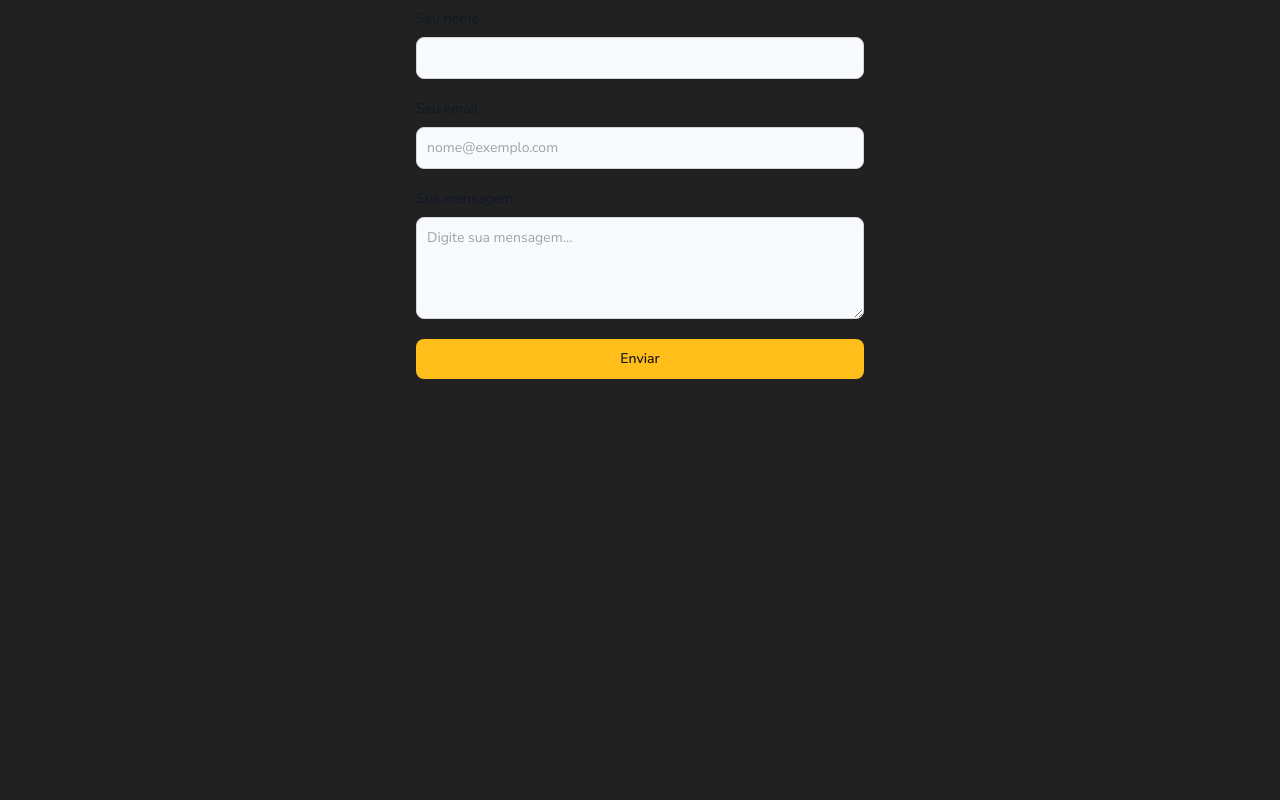
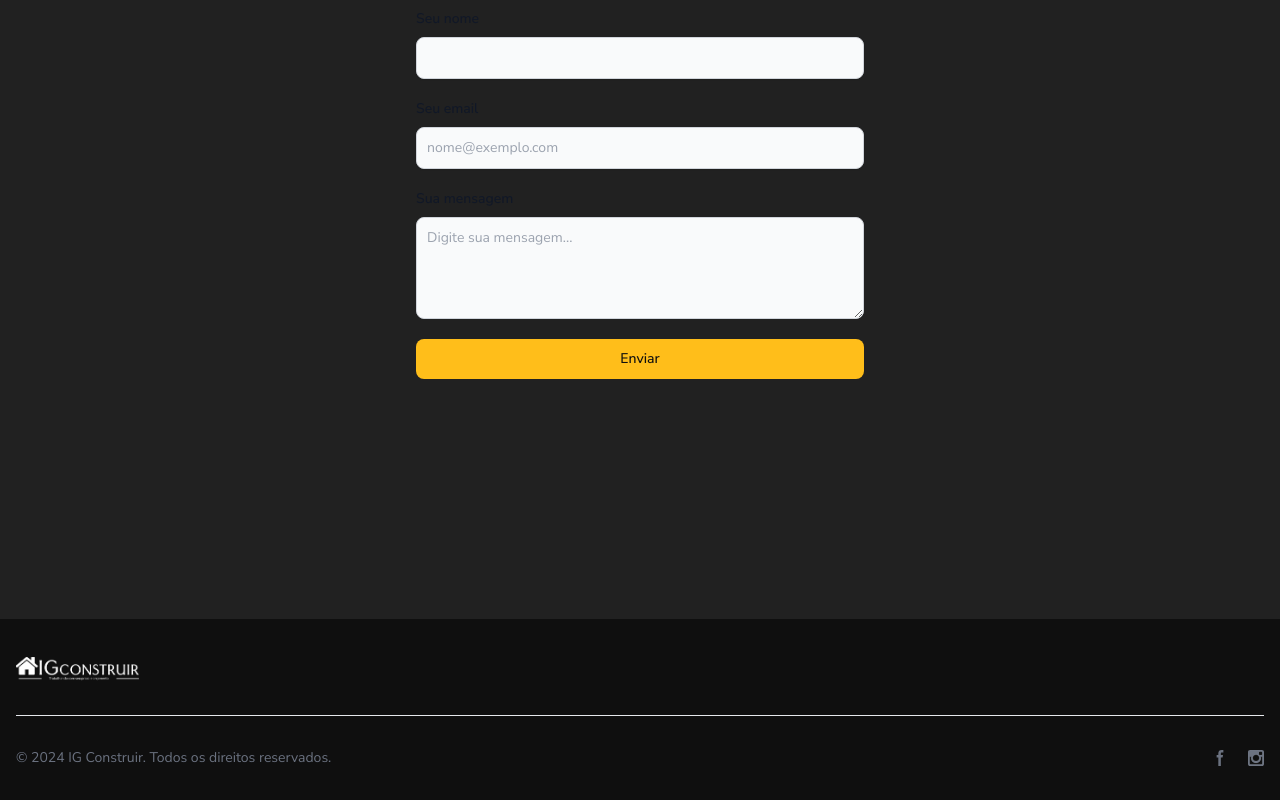
Before and after one commit to alexdiegoo/igconstruir-landing-page, a React (Vite) app: page / in a window 1280 px wide. Shown: the part 3349-4149 px from the top of the page. Before the commit the page ends 3728 px from the top, so only its background shows below. Built offline with nearby package versions, Linux system fonts and the light colour scheme.

Commit message:
feat: :sparkles: footer component

```diff
--- a/src/App.tsx
+++ b/src/App.tsx
@@ -1,4 +1,5 @@
 import Header from "./components/Header";
+import Footer from "./components/Footer";
 import Container from "./components/Container";
 
 import Home from "./sections/Home";
@@ -23,6 +24,7 @@ function App() {
         <About />
         <Contact />
       </Container>
+      <Footer />
     </div>
   )
 }
--- /dev/null
+++ b/src/components/Footer/index.tsx
@@ -0,0 +1,36 @@
+import Logo from "../../../public/logo.png"
+
+function Footer() {
+    return (
+        <footer className="bg-bg-card mt-60">
+            <div className="mx-auto w-full max-w-screen-xl p-4 py-6 lg:py-8">
+                <div className="md:flex md:justify-between">
+                <div className="mb-6 md:mb-0">
+                    <a href="#" className="flex items-center">
+                        <img src={Logo} className="h-8 me-3" alt="FlowBite Logo" />
+                    </a>
+                </div>
+            </div>
+            <hr className="my-6 border-gray-200 sm:mx-auto dark:border-gray-700 lg:my-8" />
+            <div className="sm:flex sm:items-center sm:justify-between">
+                <span className="text-sm text-gray-500 sm:text-center dark:text-gray-400">© 2024 <a href="#" className="hover:underline">IG Construir</a>. Todos os direitos reservados.
+                </span>
+                <div className="flex mt-4 sm:justify-center sm:mt-0">
+                    <a href="#" className="text-gray-500 hover:text-gray-900 dark:hover:text-white">
+                        <svg className="w-4 h-4" aria-hidden="true" xmlns="http://www.w3.org/2000/svg" fill="currentColor" viewBox="0 0 8 19">
+                                <path fill-rule="evenodd" d="M6.135 3H8V0H6.135a4.147 4.147 0 0 0-4.142 4.142V6H0v3h2v9.938h3V9h2.021l.592-3H5V3.591A.6.6 0 0 1 5.592 3h.543Z" clip-rule="evenodd"/>
+                            </svg>
+                        <span className="sr-only">Facebook page</span>
+                    </a>
+                    <a href="#" className="text-gray-500 hover:text-gray-900 dark:hover:text-white ms-5">
+                    <svg fill="#6b7280" height="16px" width="16px" version="1.1" id="Layer_1" xmlns="http://www.w3.org/2000/svg" xmlns:xlink="http://www.w3.org/1999/xlink" viewBox="0 0 300 300" xml:space="preserve" stroke="#ffffff"><g id="SVGRepo_bgCarrier" stroke-width="0"></g><g id="SVGRepo_tracerCarrier" stroke-linecap="round" stroke-linejoin="round"></g><g id="SVGRepo_iconCarrier"> <g id="XMLID_504_"> <path id="XMLID_505_" d="M38.52,0.012h222.978C282.682,0.012,300,17.336,300,38.52v222.978c0,21.178-17.318,38.49-38.502,38.49 H38.52c-21.184,0-38.52-17.313-38.52-38.49V38.52C0,17.336,17.336,0.012,38.52,0.012z M218.546,33.329 c-7.438,0-13.505,6.091-13.505,13.525v32.314c0,7.437,6.067,13.514,13.505,13.514h33.903c7.426,0,13.506-6.077,13.506-13.514 V46.854c0-7.434-6.08-13.525-13.506-13.525H218.546z M266.084,126.868h-26.396c2.503,8.175,3.86,16.796,3.86,25.759 c0,49.882-41.766,90.34-93.266,90.34c-51.487,0-93.254-40.458-93.254-90.34c0-8.963,1.37-17.584,3.861-25.759H33.35v126.732 c0,6.563,5.359,11.902,11.916,11.902h208.907c6.563,0,11.911-5.339,11.911-11.902V126.868z M150.283,90.978 c-33.26,0-60.24,26.128-60.24,58.388c0,32.227,26.98,58.375,60.24,58.375c33.278,0,60.259-26.148,60.259-58.375 C210.542,117.105,183.561,90.978,150.283,90.978z"></path> </g> </g></svg>
+                        <span className="sr-only">Twitter page</span>
+                    </a>
+                </div>
+            </div>
+            </div>
+        </footer>
+    );
+}
+
+export default Footer;
```
Also changed, not shown: public/instagram-svgrepo-com.svg (added).
